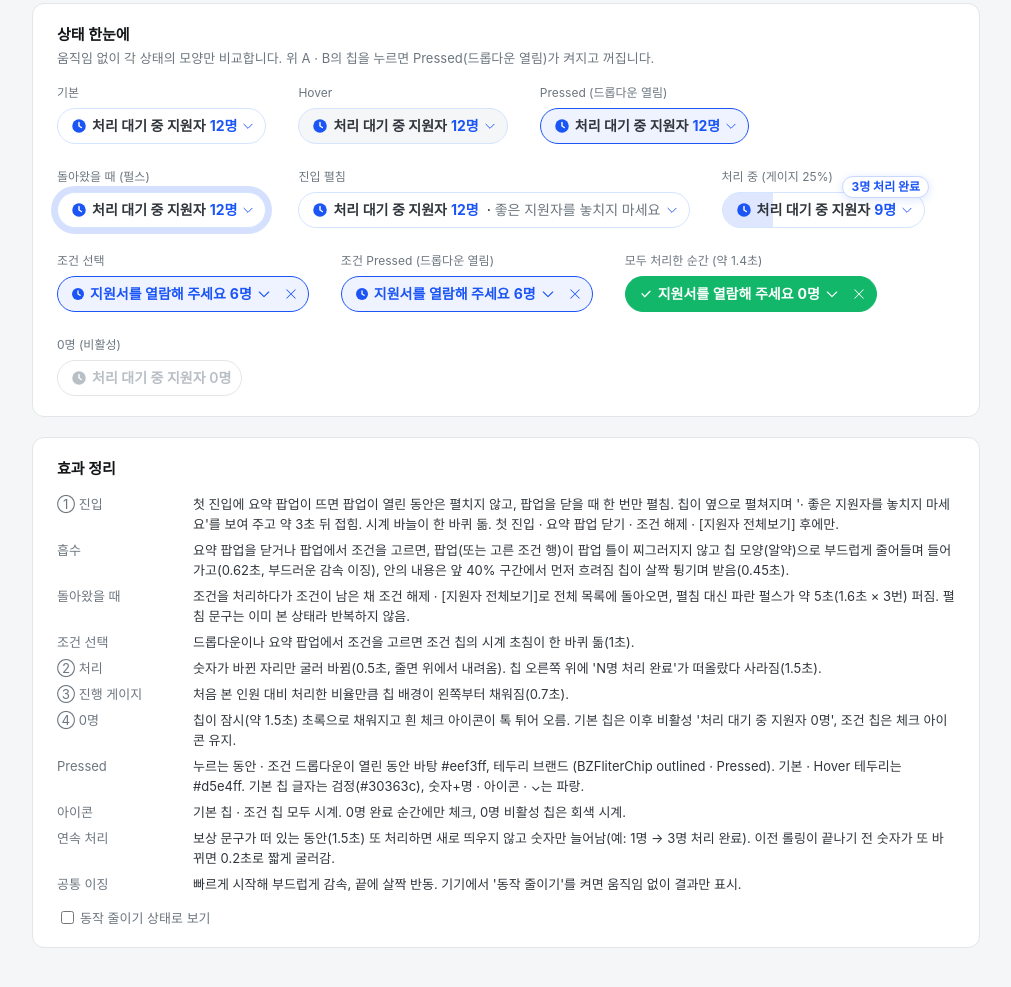
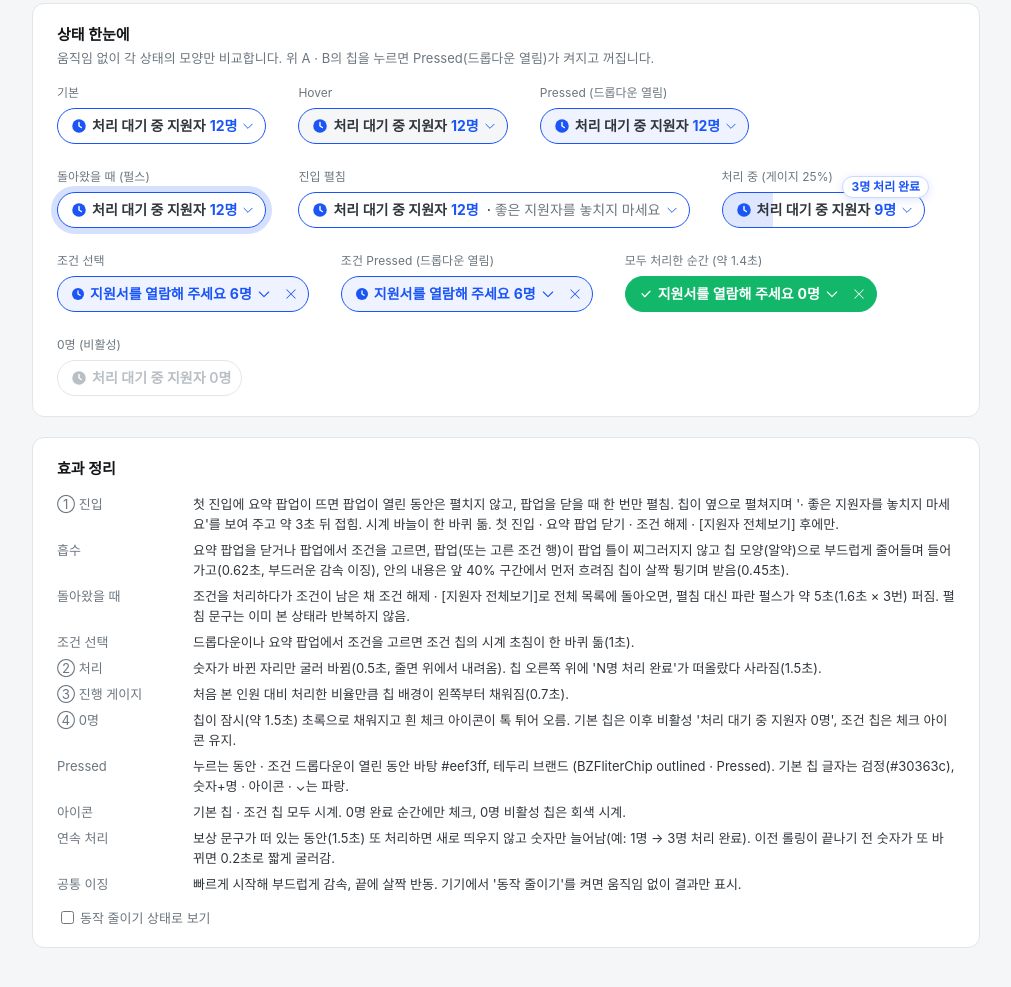
Before and after one commit to kijemi-create/applicant-reminder-prototype, a plain HTML site: page prototype-chip-fx.html in a window 1280 px wide. Shown: the part 697-1684 px from the top of the page, without its empty margins (134-1145 px from the left). Drawn offline with Linux system fonts and the light colour scheme; a web font is replaced by a local one.

Commit message:
조건 칩 기본·Hover 테두리 브랜드 블루로 되돌림 (Pressed #eef3ff 유지)
Co-Authored-By: Claude Opus 5.5 <noreply@anthropic.com>

```diff
--- a/prototype-chip-fx.html
+++ b/prototype-chip-fx.html
@@ -36,7 +36,7 @@ h1{font-size:22px;line-height:30px;font-weight:700}
 /* ===== 칩 (프로토타입과 동일) ===== */
 .fwrap{position:relative;display:inline-flex}
 .chip{height:36px;display:inline-flex;align-items:center;gap:4px;border-radius:999px;font-size:14px;line-height:20px;font-weight:600;border:1px solid var(--g200);white-space:nowrap}
-.chip.need{padding:0 10px 0 12px;background:#fff;border-color:#d5e4ff;color:var(--g800)}.chip.need>.ic,.chip.need .num,.chip.need .cv{color:var(--brand)}.chip.need:hover{background:#f4f6f7;border-color:#d5e4ff}/* 기본 칩: 흰 바탕 + 파란 테두리 · 글자 · 아이콘 (조건 선택 시 연한 파랑 채움) */
+.chip.need{padding:0 10px 0 12px;background:#fff;border-color:var(--brand);color:var(--g800)}.chip.need>.ic,.chip.need .num,.chip.need .cv{color:var(--brand)}.chip.need:hover{background:#f4f6f7;border-color:var(--brand)}/* 기본 칩: 흰 바탕 + 파란 테두리 · 글자 · 아이콘 (조건 선택 시 연한 파랑 채움) */
 .chip.need>.ic{font-size:18px}
 .chip.need .num{font-weight:700;display:inline-flex;align-items:flex-end}
 .chip .cv{display:inline-grid;font-size:14px;transform:rotate(90deg)}
@@ -60,7 +60,7 @@ h1{font-size:22px;line-height:30px;font-weight:700}
 .gauge::before{content:"";position:absolute;left:0;top:0;bottom:0;width:var(--p);background:rgba(27,85,246,.16);z-index:-1;animation:gfill .7s cubic-bezier(.2,.9,.3,1.1) both}
 .chip.need.gauge::before{background:rgba(27,85,246,.14)}
 .chip.need:active,.chip.need.is-pressed{background:#eef3ff;border-color:var(--brand)}.chip.cond:active,.chip.cond.is-pressed{background:#eef3ff;border-color:var(--brand);color:var(--brand)}/* Pressed: 누르는 동안 · 조건 드롭다운이 열린 동안 */
-.chip.need.is-hover{background:#f4f6f7;border-color:#d5e4ff}.chip.is-done{background:var(--ok)!important;border-color:var(--ok)!important;color:#fff!important}.chip.is-done .cx{color:#fff}
+.chip.need.is-hover{background:#f4f6f7;border-color:var(--brand)}.chip.is-done{background:var(--ok)!important;border-color:var(--ok)!important;color:#fff!important}.chip.is-done .cx{color:#fff}
 .states{margin-top:16px;display:flex;flex-wrap:wrap;gap:24px 32px;align-items:flex-start}.states figure{margin:0;flex:none;max-width:100%}.states figcaption{font-size:12px;line-height:18px;color:var(--g600);margin-bottom:6px}
 @keyframes gfill{from{width:var(--p0)}to{width:var(--p)}}
 
@@ -152,7 +152,7 @@ h1{font-size:22px;line-height:30px;font-weight:700}
         <dt>흡수</dt><dd>요약 팝업을 닫거나 팝업에서 조건을 고르면, 팝업(또는 고른 조건 행)이 팝업 틀이 찌그러지지 않고 칩 모양(알약)으로 부드럽게 줄어들며 들어가고(0.62초, 부드러운 감속 이징), 안의 내용은 앞 40% 구간에서 먼저 흐려짐 칩이 살짝 튕기며 받음(0.45초).</dd><dt>돌아왔을 때</dt><dd>조건을 처리하다가 조건이 남은 채 조건 해제 · [지원자 전체보기]로 전체 목록에 돌아오면, 펼침 대신 파란 펄스가 약 5초(1.6초 × 3번) 퍼짐. 펼침 문구는 이미 본 상태라 반복하지 않음.</dd><dt>조건 선택</dt><dd>드롭다운이나 요약 팝업에서 조건을 고르면 조건 칩의 시계 초침이 한 바퀴 돎(1초).</dd><dt>② 처리</dt><dd>숫자가 바뀐 자리만 굴러 바뀜(0.5초, 줄면 위에서 내려옴). 칩 오른쪽 위에 'N명 처리 완료'가 떠올랐다 사라짐(1.5초).</dd>
         <dt>③ 진행 게이지</dt><dd>처음 본 인원 대비 처리한 비율만큼 칩 배경이 왼쪽부터 채워짐(0.7초).</dd>
         <dt>④ 0명</dt><dd>칩이 잠시(약 1.5초) 초록으로 채워지고 흰 체크 아이콘이 톡 튀어 오름. 기본 칩은 이후 비활성 '처리 대기 중 지원자 0명', 조건 칩은 체크 아이콘 유지.</dd>
-        <dt>Pressed</dt><dd>누르는 동안 · 조건 드롭다운이 열린 동안 바탕 #eef3ff, 테두리 브랜드 (BZFliterChip outlined · Pressed). 기본 · Hover 테두리는 #d5e4ff. 기본 칩 글자는 검정(#30363c), 숫자+명 · 아이콘 · ⌄는 파랑.</dd><dt>아이콘</dt><dd>기본 칩 · 조건 칩 모두 시계. 0명 완료 순간에만 체크, 0명 비활성 칩은 회색 시계.</dd><dt>연속 처리</dt><dd>보상 문구가 떠 있는 동안(1.5초) 또 처리하면 새로 띄우지 않고 숫자만 늘어남(예: 1명 → 3명 처리 완료). 이전 롤링이 끝나기 전 숫자가 또 바뀌면 0.2초로 짧게 굴러감.</dd><dt>공통 이징</dt><dd>빠르게 시작해 부드럽게 감속, 끝에 살짝 반동. 기기에서 '동작 줄이기'를 켜면 움직임 없이 결과만 표시.</dd>
+        <dt>Pressed</dt><dd>누르는 동안 · 조건 드롭다운이 열린 동안 바탕 #eef3ff, 테두리 브랜드 (BZFliterChip outlined · Pressed). 기본 칩 글자는 검정(#30363c), 숫자+명 · 아이콘 · ⌄는 파랑.</dd><dt>아이콘</dt><dd>기본 칩 · 조건 칩 모두 시계. 0명 완료 순간에만 체크, 0명 비활성 칩은 회색 시계.</dd><dt>연속 처리</dt><dd>보상 문구가 떠 있는 동안(1.5초) 또 처리하면 새로 띄우지 않고 숫자만 늘어남(예: 1명 → 3명 처리 완료). 이전 롤링이 끝나기 전 숫자가 또 바뀌면 0.2초로 짧게 굴러감.</dd><dt>공통 이징</dt><dd>빠르게 시작해 부드럽게 감속, 끝에 살짝 반동. 기기에서 '동작 줄이기'를 켜면 움직임 없이 결과만 표시.</dd>
       </dl>
       <div class="ctrl"><label><input type="checkbox" id="rm"> 동작 줄이기 상태로 보기</label></div>
     </section>
```
Also changed, not shown: prototype-a.html (+1 -1 lines), prototype-review.html (+1 -1 lines).
